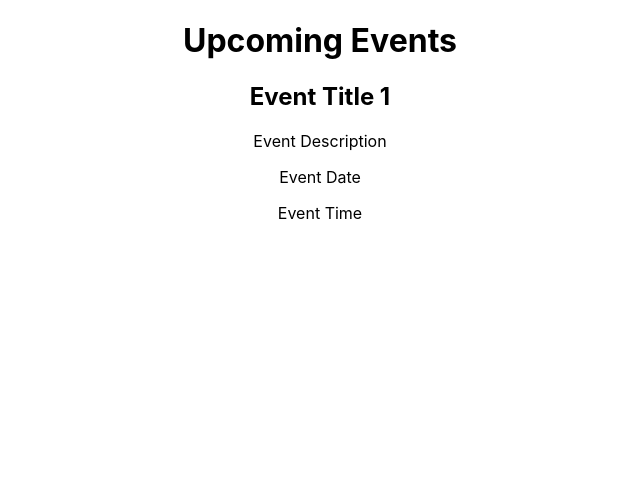
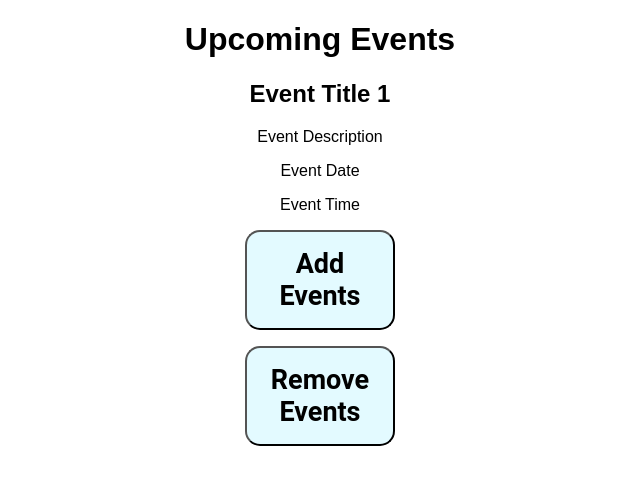
Before and after one commit to cfgdelaware23/Team-1, a React (Create React App) app in the folder frontend/cfg-app/: page / in a window 1280 px wide. Shown: the top 484 px of the page, without its empty margins (320-960 px from the left). Built offline with nearby package versions, Linux system fonts and the light colour scheme.

Commit message:
add ann button component

```diff
--- a/frontend/cfg-app/src/App.css
+++ b/frontend/cfg-app/src/App.css
@@ -1,5 +1,6 @@
 .App {
   text-align: center;
+  font-family: sans-serif;
 }
 
 .App-logo {
--- a/frontend/cfg-app/src/App.js
+++ b/frontend/cfg-app/src/App.js
@@ -2,6 +2,7 @@ import logo from './logo.svg';
 import './App.css';
 import React, { Component } from 'react'
 import EventList from './components/Event.js'
+import Button from './components/Button.js'
 
 
 function App() {
@@ -9,6 +10,7 @@ function App() {
     <div className="App">
       <h1> Upcoming Events </h1>
       <EventList />
+      <Button />
     </div>
   );
 }
--- /dev/null
+++ b/frontend/cfg-app/src/components/Button.js
@@ -0,0 +1,23 @@
+import React from "react";
+function clickMe() {
+    alert('Clicked');
+}
+
+export default function Button() {
+    return(
+
+      <div style={{display: "flex", justifyContent: "center", alignItems: "center"}}>
+    <div>
+        <button alt={"Add Events"} onClick={clickMe} style={{backgroundColor: "#e3faff", width: "150px", height: "100px",
+        borderRadius: "15px", fontFamily: "Roboto", fontWeight: "bold", fontSize: "27px"}}>
+          Add Events
+        </button>
+        <p></p>
+        <button alt={"Add Events"} onClick={clickMe} style={{backgroundColor: "#e3faff", width: "150px", height: "100px",
+        borderRadius: "15px", fontFamily: "Roboto", fontWeight: "bold", fontSize: "27px"}}>
+          Remove Events
+        </button>
+        </div>
+      </div>
+    );
+}
```
